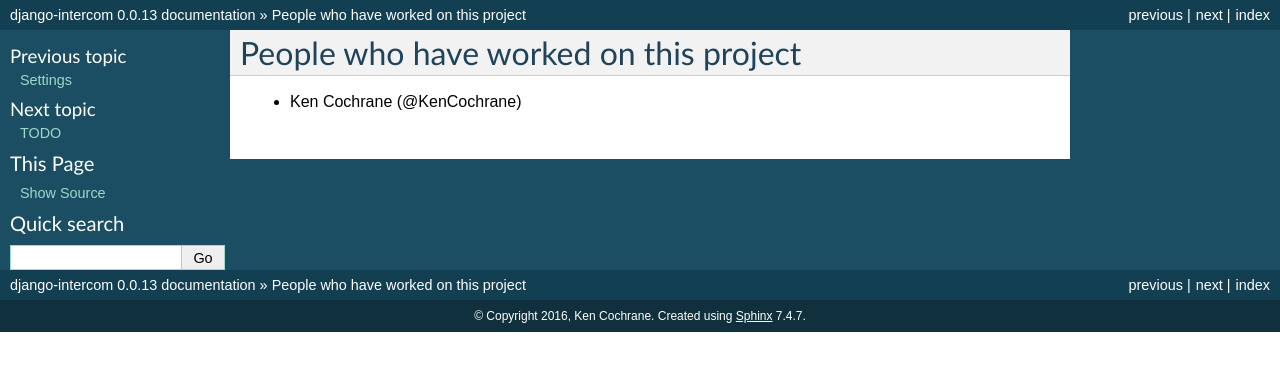
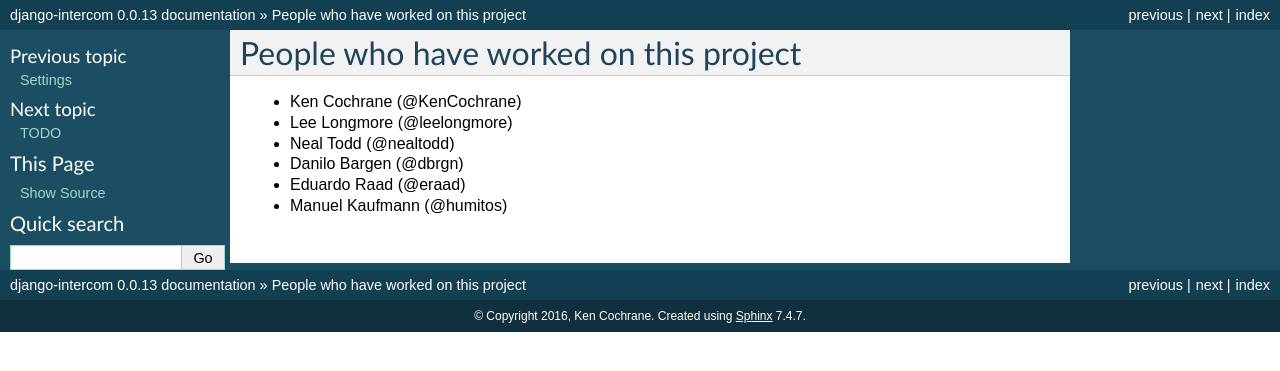
Before and after one commit to kencochrane/django-intercom, a Sphinx documentation site: the page built from docs/authors.rst, in a window 1280 px wide. Shown: the top 371 px of the page. Built offline with Sphinx 7.4.7, drawn with Linux system fonts in a browser that asks for light colours.

Commit message:
bumped to v0.1.3

```diff
--- a/README.rst
+++ b/README.rst
@@ -8,6 +8,10 @@ Supported Python versions: 2.7 and 3.3+
 
 Releases
 ========
+- 0.1.3 : 07-09-2019
+  - Fixed anonymous error where it wasn't getting set correctly  [@humitos]
+  - bump django to 2.0.13
+  - changed default_user so it wasn't global [@humitos]
 - 0.1.2 : 10-19-2018
   - #35 fix(error): TypeError: 'bool' object is not callable [@AnArchkoleptik]
   - bump django dev requirement to 2.0.9
--- a/docs/authors.rst
+++ b/docs/authors.rst
@@ -1,3 +1,8 @@
 People who have worked on this project
 --------------------------------------
 - Ken Cochrane (@KenCochrane)
+- Lee Longmore (@leelongmore)
+- Neal Todd (@nealtodd)
+- Danilo Bargen (@dbrgn)
+- Eduardo Raad (@eraad)
+- Manuel Kaufmann (@humitos)
```
Also changed, not shown: 1 other file.
